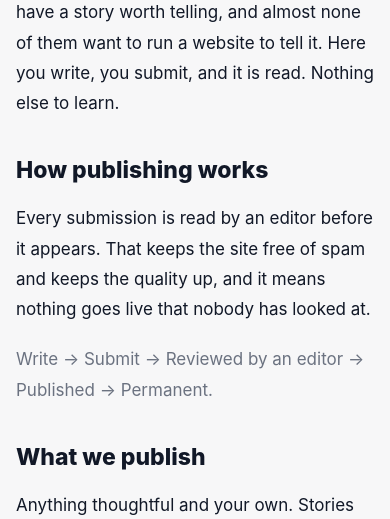
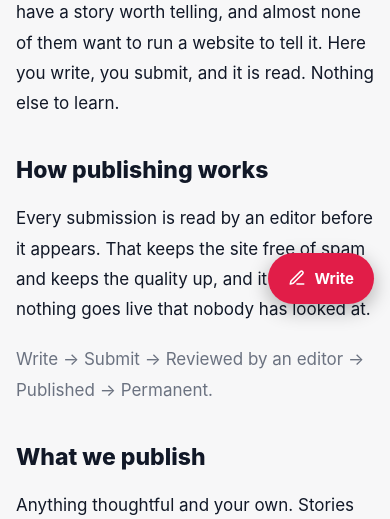
Before and after one commit to TaimourKhan2132/dailypost, a PHP site: page /about.php in a window 390 px wide. Shown: the part 522-1041 px from the top of the page. Run offline with PHP 8.4, Linux system fonts and the light colour scheme; data comes from the database, SQL or seed files in the repository.

Commit message:
Add floating Write button on phones
The nav scrolls out of view on a phone, and writing is the point of the site. A fixed pill button sits bottom-right on every page except write.php itself. Desktop is unchanged - the Write link in the nav is always visible there, so a floating button would just be clutter.

body gets bottom padding at narrow widths so the button never covers the last line of the footer.

Deployed to dailypostpk.page.gd: 7 files uploaded over FTP, byte sizes verified against local.

Co-Authored-By: Claude Opus 5 <noreply@anthropic.com>

```diff
--- a/DailyPost_PHP_MySQL_Demo_100/assets/css/dailypost.css
+++ b/DailyPost_PHP_MySQL_Demo_100/assets/css/dailypost.css
@@ -568,6 +568,42 @@ a   { color: inherit; text-decoration: none; }
 .pager span.cur { background: var(--accent); color: #fff; border-color: var(--accent); }
 
 
+/* --- FLOATING WRITE BUTTON -------------------------------------------
+   Phones only. On a desktop the Write link in the nav is always
+   visible, so a floating button would just be clutter. On a phone
+   the nav scrolls away, and this is the whole point of the site. */
+
+.fab { display: none; }
+
+@media (max-width: 860px) {
+  .fab {
+    display: inline-flex;
+    align-items: center;
+    gap: 8px;
+    position: fixed;
+    right: 16px;
+    bottom: 18px;
+    z-index: 60;
+    padding: 14px 20px;
+    border-radius: 999px;
+    background: var(--accent);
+    color: #fff;
+    font-weight: 700;
+    font-size: 15px;
+    box-shadow: 0 6px 20px rgba(0,0,0,.3);
+  }
+  .fab:active { background: var(--accent-hover); }
+  .fab svg {
+    width: 18px; height: 18px;
+    fill: none; stroke: currentColor;
+    stroke-width: 2; stroke-linecap: round; stroke-linejoin: round;
+  }
+  /* Leaves room so the button never sits on top of the last line
+     of the footer. */
+  body { padding-bottom: 76px; }
+}
+
+
 /* --- FOOTER ---------------------------------------------------------- */
 
 .site-footer {
--- a/DailyPost_PHP_MySQL_Demo_100/includes/footer.php
+++ b/DailyPost_PHP_MySQL_Demo_100/includes/footer.php
@@ -1,3 +1,12 @@
+<?php // Floating Write button. Phones only, and not on the write
+      // page itself where it would just point at the current page. ?>
+<?php if (($active_nav ?? '') !== 'write'): ?>
+  <a class="fab" href="<?= $base ?? '' ?>write.php" aria-label="Write a story">
+    <svg viewBox="0 0 24 24"><path d="M12 20h9"/><path d="M16.5 3.5a2.1 2.1 0 0 1 3 3L7 19l-4 1 1-4 12.5-12.5z"/></svg>
+    <span>Write</span>
+  </a>
+<?php endif; ?>
+
 <footer class="site-footer">
   <div class="wrap">
     <div class="cols">
```
